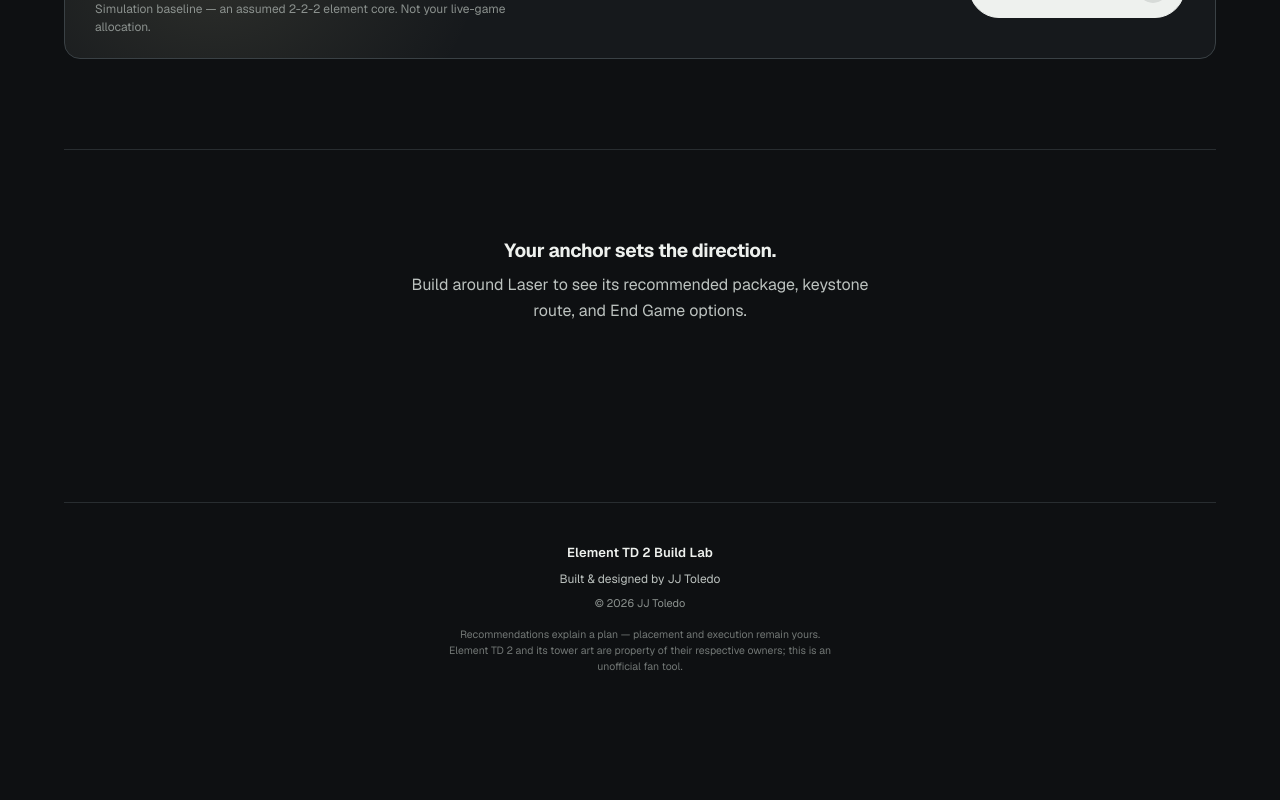
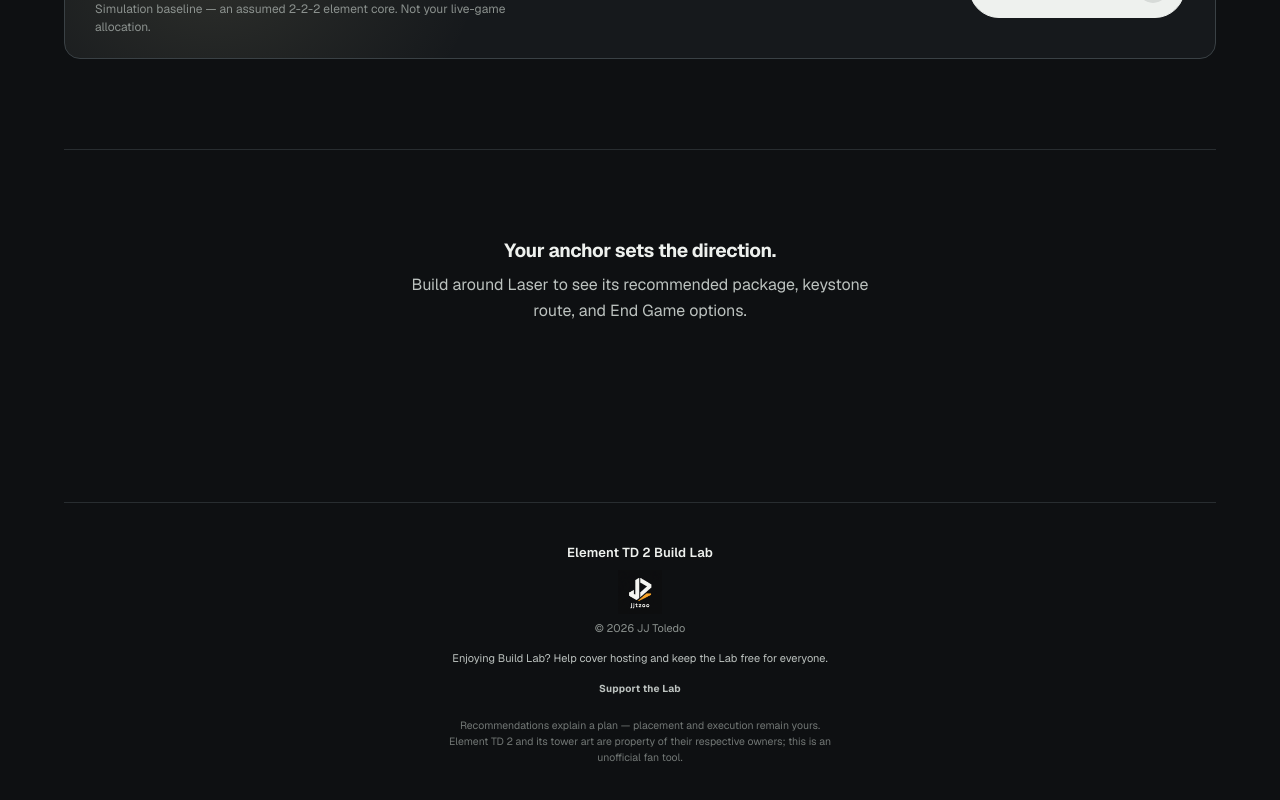
Before and after one commit to jjtzoo/Build-Lab-ETD2, a Next.js app: page / in a window 1280 px wide. Shown: the part 1262-2062 px from the top of the page. Before the commit the page ends 1989 px from the top, so only its background shows below. Built offline with nearby package versions, Linux system fonts and the light colour scheme.

Commit message:
feat: add Ko-fi support to footer

```diff
--- a/app/globals.css
+++ b/app/globals.css
@@ -2296,11 +2296,54 @@
   font-weight: 600;
   letter-spacing: 0.01em;
 }
-.footer-by {
-  color: var(--text-2);
+.footer-signature {
+  display: inline-flex;
+  width: clamp(34px, 5vw, 44px);
+}
+.footer-signature img {
+  width: 100%;
+  height: auto;
+  object-fit: contain;
 }
 .footer-copy {
   font-size: 11px;
+}
+.footer-support {
+  display: flex;
+  align-items: center;
+  justify-content: center;
+  flex-wrap: wrap;
+  gap: 8px 10px;
+  margin-top: 8px;
+  max-width: 52ch;
+  font-size: 11px;
+  line-height: 1.45;
+  color: var(--text-2);
+}
+.footer-support-link {
+  display: inline-flex;
+  align-items: center;
+  min-height: 28px;
+  padding: 4px 10px;
+  border: 1px solid color-mix(in srgb, var(--amber) 62%, var(--line));
+  border-radius: 999px;
+  background: color-mix(in srgb, var(--amber) 8%, transparent);
+  color: var(--amber);
+  font-size: 10px;
+  font-weight: 650;
+  letter-spacing: 0.02em;
+  text-decoration: none;
+  transition: background-color 160ms ease, border-color 160ms ease,
+    color 160ms ease;
+}
+.footer-support-link:hover {
+  border-color: var(--amber);
+  background: color-mix(in srgb, var(--amber) 15%, transparent);
+  color: var(--text);
+}
+.footer-support-link:focus-visible {
+  outline: 2px solid var(--amber);
+  outline-offset: 3px;
 }
 .footer-disclaimer {
   margin-top: 8px;
--- a/components/build-lab/BuildLab.tsx
+++ b/components/build-lab/BuildLab.tsx
@@ -1,6 +1,7 @@
 "use client";
 
 import Link from "next/link";
+import Image from "next/image";
 import { useEffect, useMemo, useRef } from "react";
 import { motion } from "motion/react";
 import type { BuildLabAssets } from "@/components/build-lab/assetResolver";
@@ -365,12 +366,32 @@
         <span className="footer-product">
           Element TD 2 Build Lab
         </span>
-        <span className="footer-by">
-          Built &amp; designed by JJ Toledo
+        <span className="footer-signature">
+          <Image
+            src="/branding/jjtzoo-general-logo.png"
+            alt="jjtzoo"
+            width={1254}
+            height={1254}
+          />
         </span>
         <span className="footer-copy">
           © 2026 JJ Toledo
         </span>
+        <div className="footer-support">
+          <span>
+            Enjoying Build Lab? Help cover hosting and keep the Lab free for
+            everyone.
+          </span>
+          <a
+            href="https://ko-fi.com/jjtzoo"
+            target="_blank"
+            rel="noopener noreferrer"
+            aria-label="Support the Lab on Ko-fi (opens in a new tab)"
+            className="footer-support-link"
+          >
+            Support the Lab
+          </a>
+        </div>
         <span className="footer-disclaimer">
           Recommendations explain a plan — placement and execution remain
           yours. Element TD 2 and its tower art are property of their
```
Also changed, not shown: public/branding/jjtzoo-general-logo.png (added).
